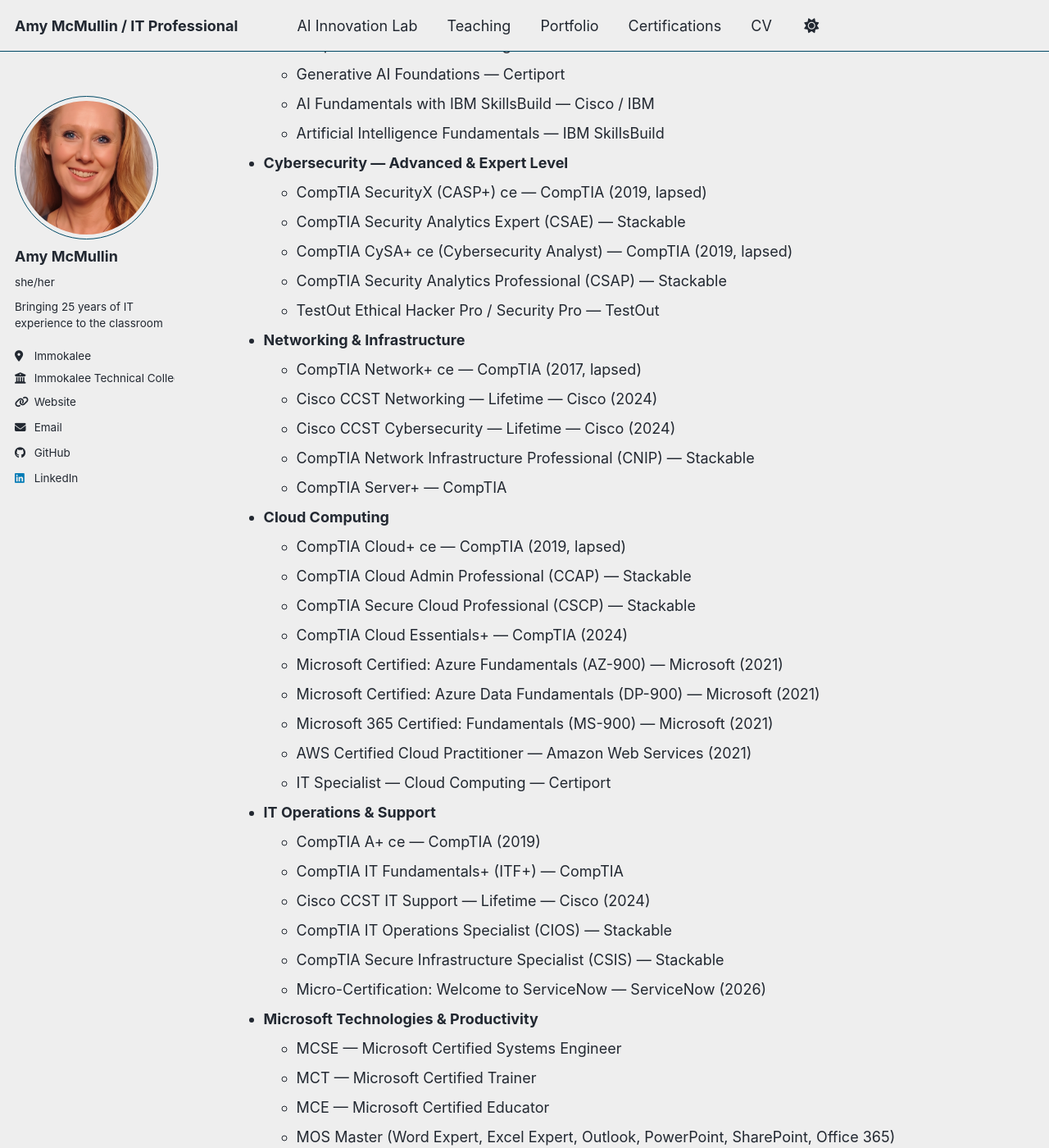
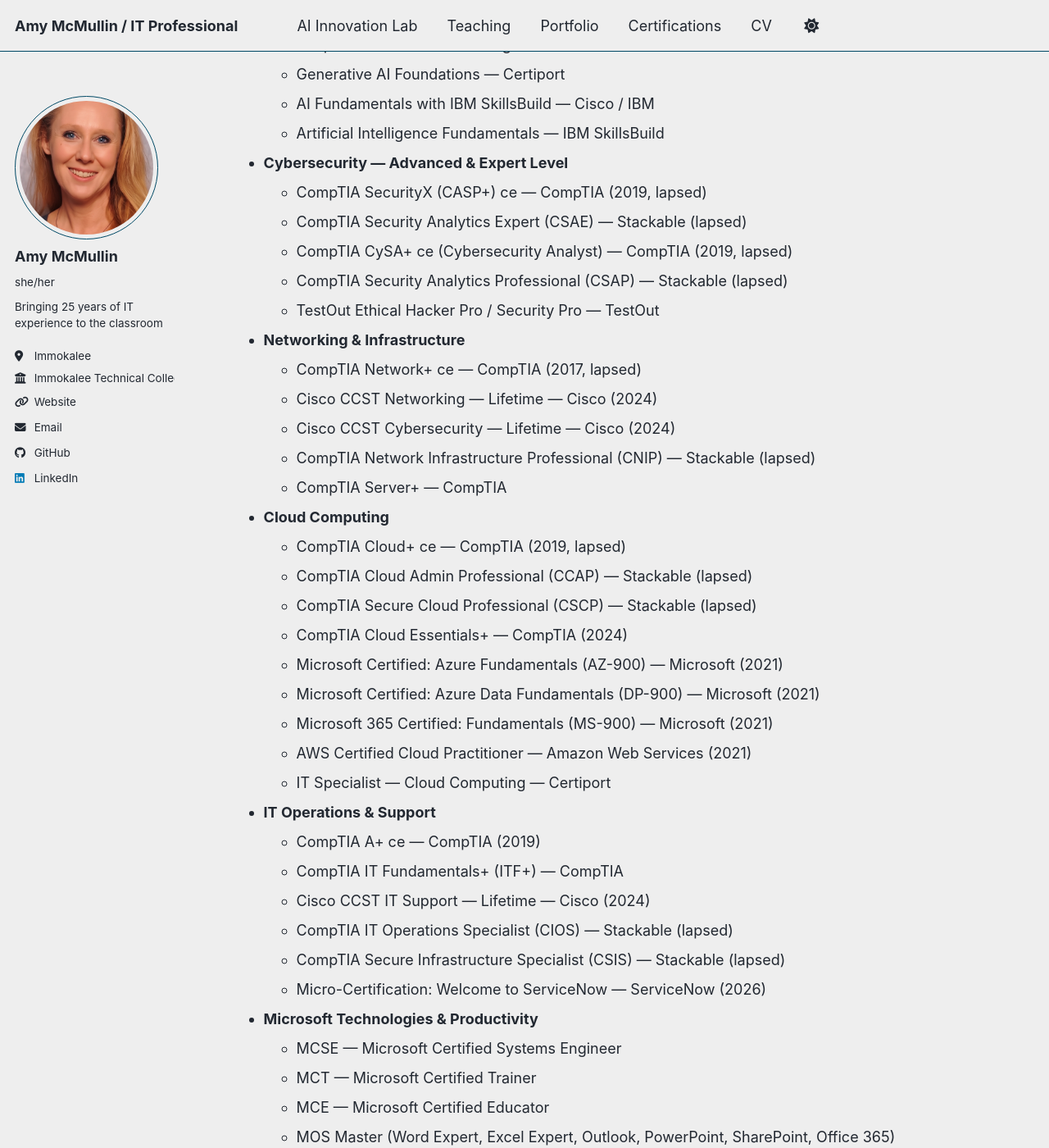
Before and after one commit to amymcmullin/amymcmullin.github.io, a Jekyll site: the page built from _pages/cv.md, in a window 1280 px wide and 1400 px high, scrolled down 5685 px. Shown: the whole window at 82% size. Built offline with Jekyll 4.4.1, drawn with Linux system fonts in a browser that asks for light colours; a script bundle is joined from its source files by our own code; library files that are not in the unit come from our copies.

Commit message:
CV: mark stackable certifications built on lapsed certs as lapsed
Co-Authored-By: Claude Opus 5.5 <noreply@anthropic.com>
Claude-Session: https://claude.ai/code/session_011o5kzZATGspjE9qvVymjyh

```diff
--- a/_pages/cv.md
+++ b/_pages/cv.md
@@ -134,20 +134,20 @@ Professional certifications
   * Artificial Intelligence Fundamentals — IBM SkillsBuild
 * **Cybersecurity — Advanced & Expert Level**
   * CompTIA SecurityX (CASP+) ce — CompTIA (2019, lapsed)
-  * CompTIA Security Analytics Expert (CSAE) — Stackable
+  * CompTIA Security Analytics Expert (CSAE) — Stackable (lapsed)
   * CompTIA CySA+ ce (Cybersecurity Analyst) — CompTIA (2019, lapsed)
-  * CompTIA Security Analytics Professional (CSAP) — Stackable
+  * CompTIA Security Analytics Professional (CSAP) — Stackable (lapsed)
   * TestOut Ethical Hacker Pro / Security Pro — TestOut
 * **Networking & Infrastructure**
   * CompTIA Network+ ce — CompTIA (2017, lapsed)
   * Cisco CCST Networking — Lifetime — Cisco (2024)
   * Cisco CCST Cybersecurity — Lifetime — Cisco (2024)
-  * CompTIA Network Infrastructure Professional (CNIP) — Stackable
+  * CompTIA Network Infrastructure Professional (CNIP) — Stackable (lapsed)
   * CompTIA Server+ — CompTIA
 * **Cloud Computing**
   * CompTIA Cloud+ ce — CompTIA (2019, lapsed)
-  * CompTIA Cloud Admin Professional (CCAP) — Stackable
-  * CompTIA Secure Cloud Professional (CSCP) — Stackable
+  * CompTIA Cloud Admin Professional (CCAP) — Stackable (lapsed)
+  * CompTIA Secure Cloud Professional (CSCP) — Stackable (lapsed)
   * CompTIA Cloud Essentials+ — CompTIA (2024)
   * Microsoft Certified: Azure Fundamentals (AZ-900) — Microsoft (2021)
   * Microsoft Certified: Azure Data Fundamentals (DP-900) — Microsoft (2021)
@@ -158,8 +158,8 @@ Professional certifications
   * CompTIA A+ ce — CompTIA (2019)
   * CompTIA IT Fundamentals+ (ITF+) — CompTIA
   * Cisco CCST IT Support — Lifetime — Cisco (2024)
-  * CompTIA IT Operations Specialist (CIOS) — Stackable
-  * CompTIA Secure Infrastructure Specialist (CSIS) — Stackable
+  * CompTIA IT Operations Specialist (CIOS) — Stackable (lapsed)
+  * CompTIA Secure Infrastructure Specialist (CSIS) — Stackable (lapsed)
   * Micro-Certification: Welcome to ServiceNow — ServiceNow (2026)
 * **Microsoft Technologies & Productivity**
   * MCSE — Microsoft Certified Systems Engineer
```
